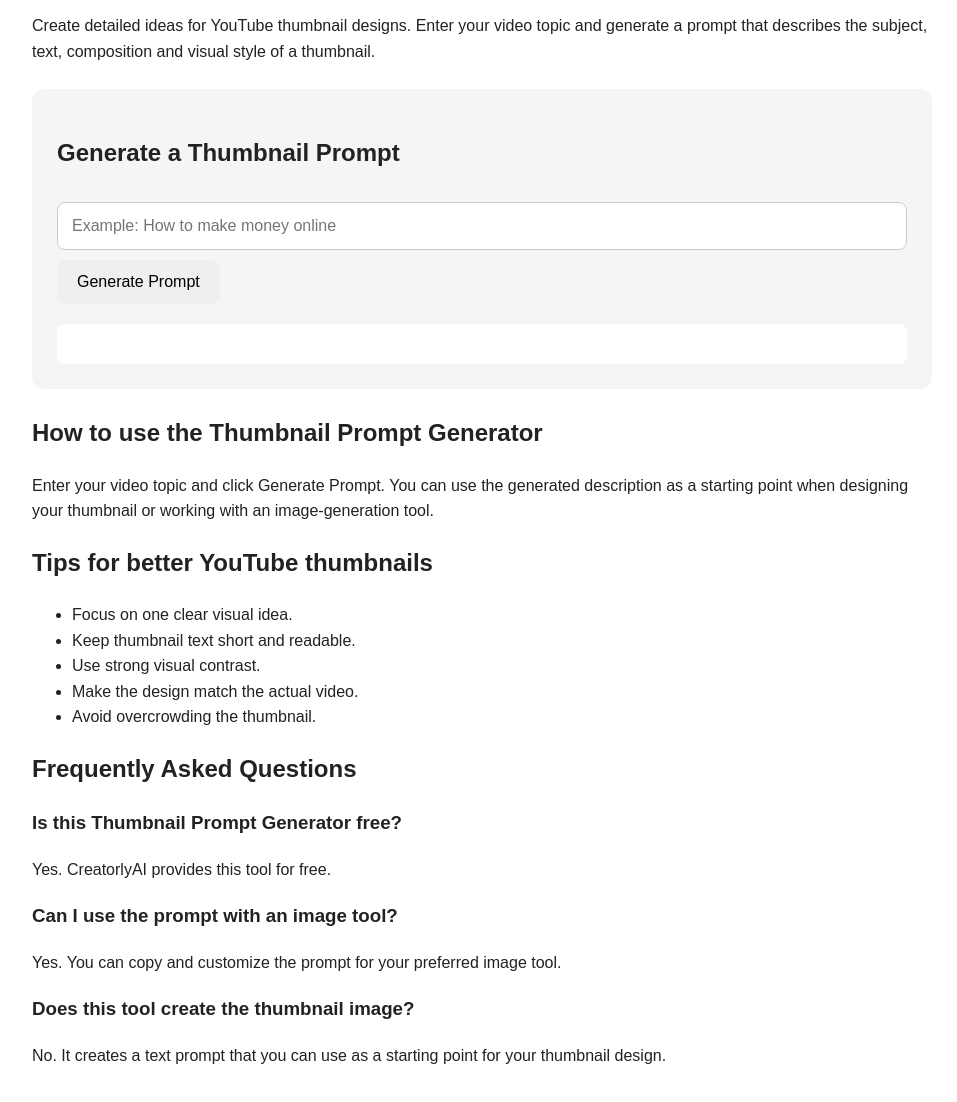
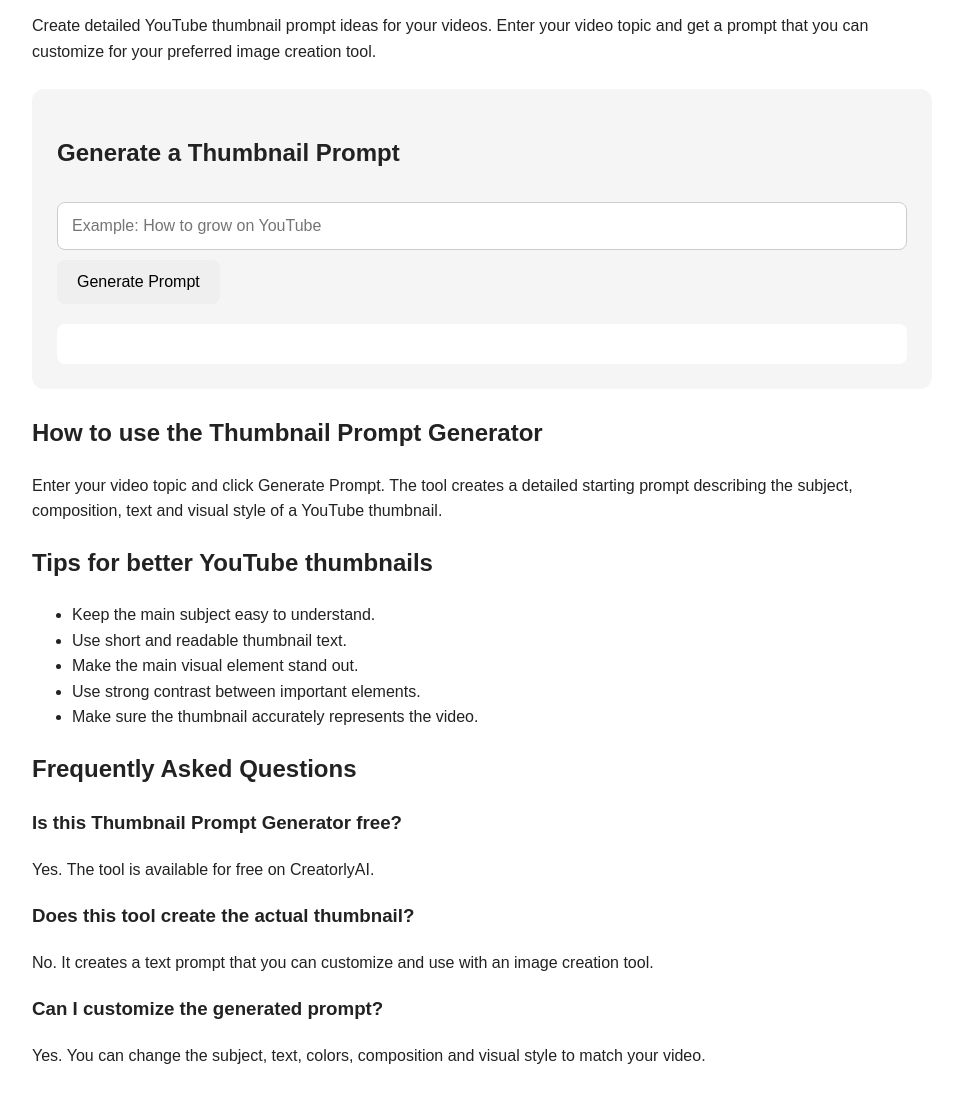
Before and after one commit to vedantgadade/creatorlyai, a plain HTML site: page thumbnail-prompt-generator/index.html in a window 1280 px wide. Shown: the part 154-1256 px from the top of the page, without its empty margins (158-1115 px from the left). Drawn offline with Linux system fonts and the light colour scheme.

Commit message:
Refine HTML content and improve user instructions
Updated the description meta tag for clarity and improved the user instructions for generating thumbnail prompts. Enhanced FAQ section for better user understanding.

```diff
--- a/thumbnail-prompt-generator/index.html
+++ b/thumbnail-prompt-generator/index.html
@@ -5,9 +5,31 @@
   <meta name="viewport" content="width=device-width, initial-scale=1.0">
 
   <title>Thumbnail Prompt Generator | CreatorlyAI</title>
-  <meta name="description" content="Create YouTube thumbnail prompt ideas with CreatorlyAI's free Thumbnail Prompt Generator. Enter your video topic and create a detailed thumbnail prompt.">
+  <meta name="description" content="Create YouTube thumbnail prompt ideas with CreatorlyAI's free Thumbnail Prompt Generator. Enter your topic and get a detailed prompt you can customize.">
 
   <link rel="canonical" href="https://creatorlyai-search-console-ready.vercel.app/thumbnail-prompt-generator/">
+
+  <!-- Breadcrumb structured data -->
+  <script type="application/ld+json">
+  {
+    "@context": "https://schema.org",
+    "@type": "BreadcrumbList",
+    "itemListElement": [
+      {
+        "@type": "ListItem",
+        "position": 1,
+        "name": "CreatorlyAI",
+        "item": "https://creatorlyai-search-console-ready.vercel.app/"
+      },
+      {
+        "@type": "ListItem",
+        "position": 2,
+        "name": "Thumbnail Prompt Generator",
+        "item": "https://creatorlyai-search-console-ready.vercel.app/thumbnail-prompt-generator/"
+      }
+    ]
+  }
+  </script>
 
   <style>
     body {
@@ -70,9 +92,9 @@
   <h1>Thumbnail Prompt Generator</h1>
 
   <p>
-    Create detailed ideas for YouTube thumbnail designs. Enter your video
-    topic and generate a prompt that describes the subject, text, composition
-    and visual style of a thumbnail.
+    Create detailed YouTube thumbnail prompt ideas for your videos.
+    Enter your video topic and get a prompt that you can customize
+    for your preferred image creation tool.
   </p>
 
   <div class="box">
@@ -81,7 +103,7 @@
     <input
       id="topic"
       type="text"
-      placeholder="Example: How to make money online"
+      placeholder="Example: How to grow on YouTube"
     >
 
     <button onclick="generatePrompt()">Generate Prompt</button>
@@ -92,31 +114,39 @@
   <h2>How to use the Thumbnail Prompt Generator</h2>
 
   <p>
-    Enter your video topic and click Generate Prompt. You can use the
-    generated description as a starting point when designing your thumbnail
-    or working with an image-generation tool.
+    Enter your video topic and click Generate Prompt. The tool creates
+    a detailed starting prompt describing the subject, composition,
+    text and visual style of a YouTube thumbnail.
   </p>
 
   <h2>Tips for better YouTube thumbnails</h2>
 
   <ul>
-    <li>Focus on one clear visual idea.</li>
-    <li>Keep thumbnail text short and readable.</li>
-    <li>Use strong visual contrast.</li>
-    <li>Make the design match the actual video.</li>
-    <li>Avoid overcrowding the thumbnail.</li>
+    <li>Keep the main subject easy to understand.</li>
+    <li>Use short and readable thumbnail text.</li>
+    <li>Make the main visual element stand out.</li>
+    <li>Use strong contrast between important elements.</li>
+    <li>Make sure the thumbnail accurately represents the video.</li>
   </ul>
 
   <h2>Frequently Asked Questions</h2>
 
   <h3>Is this Thumbnail Prompt Generator free?</h3>
-  <p>Yes. CreatorlyAI provides this tool for free.</p>
+  <p>
+    Yes. The tool is available for free on CreatorlyAI.
+  </p>
 
-  <h3>Can I use the prompt with an image tool?</h3>
-  <p>Yes. You can copy and customize the prompt for your preferred image tool.</p>
+  <h3>Does this tool create the actual thumbnail?</h3>
+  <p>
+    No. It creates a text prompt that you can customize and use
+    with an image creation tool.
+  </p>
 
-  <h3>Does this tool create the thumbnail image?</h3>
-  <p>No. It creates a text prompt that you can use as a starting point for your thumbnail design.</p>
+  <h3>Can I customize the generated prompt?</h3>
+  <p>
+    Yes. You can change the subject, text, colors, composition and
+    visual style to match your video.
+  </p>
 
   <script>
     function generatePrompt() {
@@ -130,9 +160,11 @@
 
       result.textContent =
         'Create a high-click YouTube thumbnail about "' + topic + '". ' +
-        'Show one clear main subject, a strong visual expression, bold short text, ' +
-        'high contrast, a clean background, dramatic lighting and a professional creator style. ' +
-        'Use a 16:9 composition and keep the main elements easy to understand at small size.';
+        'Show one clear main subject with a strong facial expression or visual focus. ' +
+        'Use bold 2–4 word thumbnail text, high contrast, a clean background, ' +
+        'clear visual hierarchy and a professional creator style. ' +
+        'Make the design attention-grabbing but relevant to the video topic. ' +
+        '16:9 aspect ratio.';
     }
   </script>
 
```
